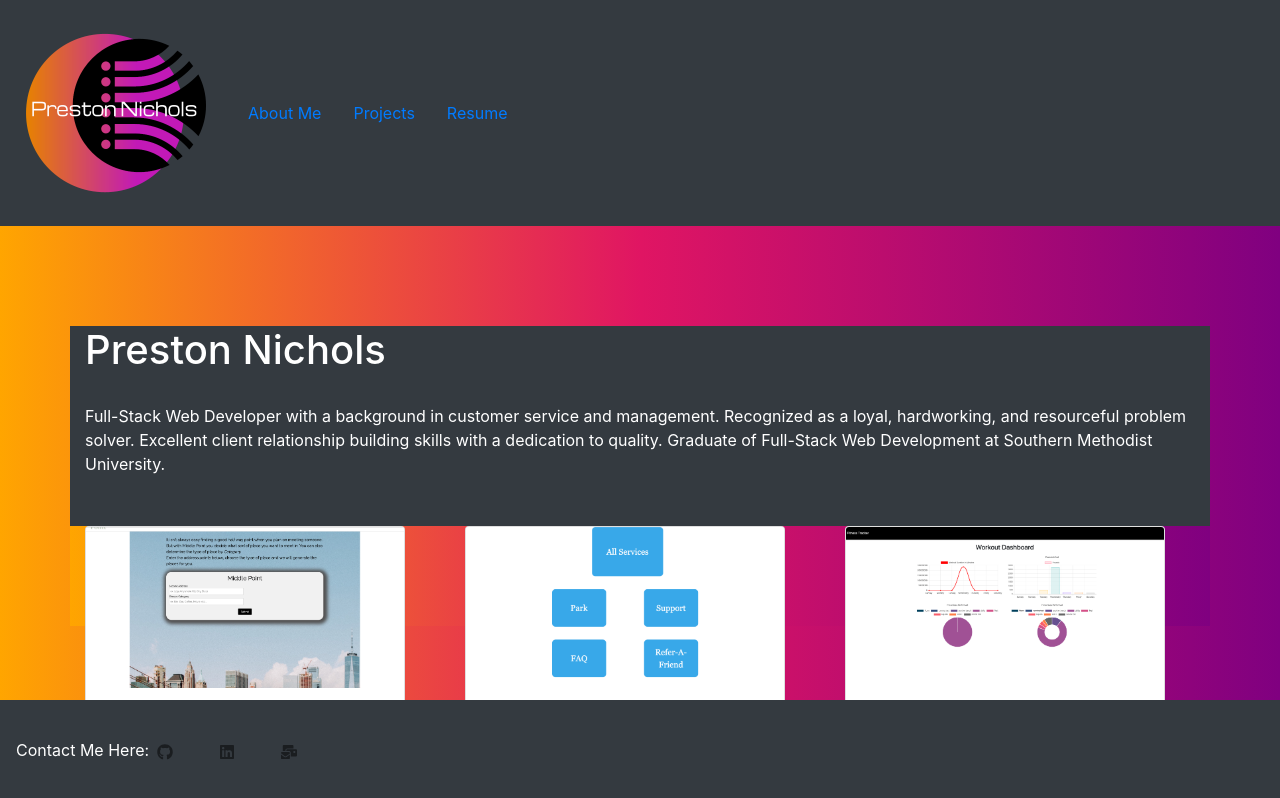
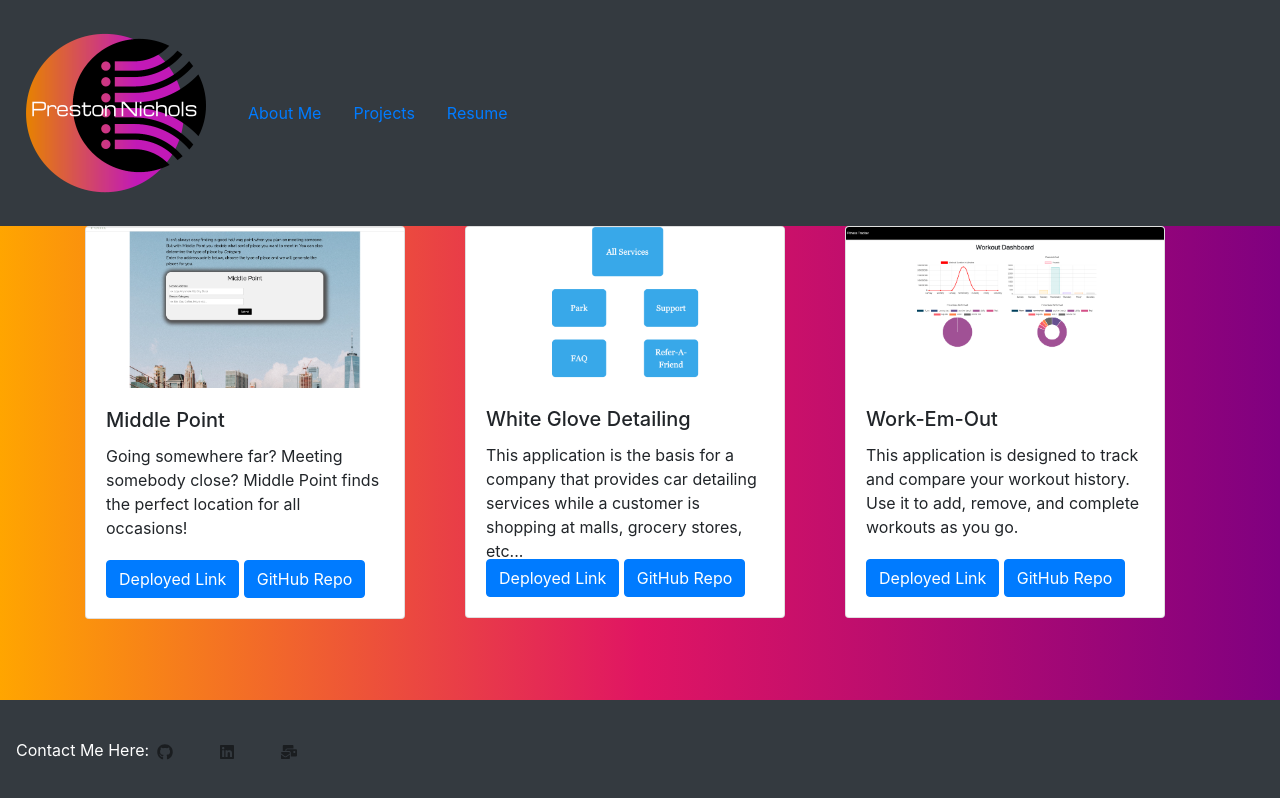
Before and after one commit to xtreme6007/Personal-Portfolio-PSN, a React (Create React App) app: page /projects in a window 1280 px wide. Shown: the top 798 px of the page. Built offline with nearby package versions, Linux system fonts and the light colour scheme.

Commit message:
added pages and set up router and links in NavBar

```diff
--- a/package.json
+++ b/package.json
@@ -17,6 +17,7 @@
     "react-dom": "^17.0.1",
     "react-icons": "^3.11.0",
     "react-mailto": "^0.4.0",
+    "react-router-dom": "^5.2.0",
     "react-scripts": "4.0.0",
     "web-vitals": "^0.2.4"
   },
--- a/src/App.css
+++ b/src/App.css
@@ -1,7 +1,4 @@
 .Main {
-  background: linear-gradient(to right, orange, rgb(224, 21, 99), purple);
+  height: 1000px;
+  margin: 0px;
 }
-.Container{
-  height: 1000px;
-
-}
--- a/src/App.js
+++ b/src/App.js
@@ -1,21 +1,31 @@
 import './App.css';
-import NavBar from './Components/NavBar'
-import Footer from './Components/Footer'
-import AboutMe from './Components/AboutMe'
-import ProjectContainer from './Components/ProjectContainer'
+import { BrowserRouter as Router, Route } from "react-router-dom";
+
+import About from '../src/pages/About'
+import Projects from '../src/pages/Projects'
+import NavBar from "./Components/NavBar";
+import Footer from "./Components/Footer";
+
 
 
 function App() {
   return (
-    <div className="Main">
-      <NavBar />
-      <div className="Container">
-      <AboutMe />
-      <ProjectContainer />
+
+
+    <Router>
+    <NavBar />
+      <div className="Container Main">
+
+
+          <Route exact path="/" component={About} />
+          <Route exact path="/about" component={About} />
+          <Route exact path="/projects" component={Projects} />
+
+
+        <Footer />
       </div>
+    </Router>
 
-<Footer />
-    </div>
   )
 }
 
--- a/src/Components/NavBar/index.js
+++ b/src/Components/NavBar/index.js
@@ -7,9 +7,9 @@ function NavBar() {
 
   return(  <>
     <Navbar  bg="dark" expand="lg">
-    <Navbar.Brand href="#home"><img src= "./assets/img/Brand-logo.png" alt="Brand logo"></img></Navbar.Brand>
-    <Nav.Link>About Me</Nav.Link>
-   <Nav.Link>Projects</Nav.Link>
+    <Navbar.Brand href="/about"><img src= "./assets/img/Brand-logo.png" alt="Brand logo"></img></Navbar.Brand>
+    <Nav.Link href="/about">About Me</Nav.Link>
+   <Nav.Link href="/projects">Projects</Nav.Link>
    <Nav.Link>Resume</Nav.Link>
   </Navbar>
 
--- a/src/Components/ProjectContainer/index.js
+++ b/src/Components/ProjectContainer/index.js
@@ -11,7 +11,7 @@ function ProjectContainer() {
 
 
     return (
-        <Container className="Main" >
+        <Container >
             <Row>
                 <Col>
                 <ProjectCard
--- a/src/index.css
+++ b/src/index.css
@@ -5,6 +5,7 @@ body {
     sans-serif;
   -webkit-font-smoothing: antialiased;
   -moz-osx-font-smoothing: grayscale;
+  background: linear-gradient(to right, orange, rgb(224, 21, 99), purple);
 
 }
 
--- /dev/null
+++ b/src/pages/About.js
@@ -0,0 +1,26 @@
+import React from 'react';
+
+import NavBar from "../Components/NavBar";
+import Footer from "../Components/Footer";
+import AboutMe from "../Components/AboutMe";
+
+function About() {
+    return(
+    <div>
+
+
+        <AboutMe />
+
+
+
+
+
+
+    </div>
+
+
+    )
+}
+
+
+export default About
--- /dev/null
+++ b/src/pages/Projects.js
@@ -0,0 +1,26 @@
+import React from 'react';
+
+import NavBar from "../Components/NavBar";
+import Footer from "../Components/Footer";
+import ProjectContainer from "../Components/ProjectContainer";
+
+function Projects() {
+    return(
+    <div>
+
+
+        <ProjectContainer />
+
+
+
+
+
+
+    </div>
+
+
+    )
+}
+
+
+export default Projects
```
Also changed, not shown: 1 other file (tests, documents, lock files or other folders).
